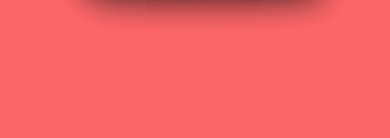
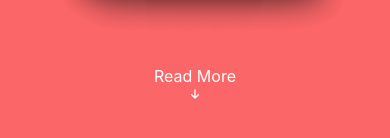
Before and after one commit to JackXN/jrtwo, a Next.js app: page / in a window 390 px wide. Shown: the part 524-662 px from the top of the page. Built offline with nearby package versions, Linux system fonts and the light colour scheme.

Commit message:
Header completed mobile

```diff
--- a/components/Heading.js
+++ b/components/Heading.js
@@ -7,7 +7,7 @@ import styles from '../styles/HeadingStyles';
 // Components
 import {Box, Text, Grid} from '@chakra-ui/react';
 import Image from 'next/image';
-
+import ReadMore from './ReadMore';
 
 
 
@@ -16,19 +16,14 @@ import Image from 'next/image';
 function Heading() {
     return (
         <Box sx={styles.container}>
-
-
             <Box sx={styles.introText}>
             <Text as='h1'>Hello, Im Jack</Text>
             <Text as='p'>Full-Stack Developer based in Salt Lake City, Utah</Text>
             </Box>
-
-
             <Box sx={styles.imgContainer}>
         <Image src={HeadImg} alt='Jack Rigan'/>
             </Box>
-
-
+            <ReadMore/>
         </Box>
     )
 }
--- /dev/null
+++ b/components/ReadMore.js
@@ -0,0 +1,16 @@
+import React from 'react'
+import {HiOutlineArrowSmDown as DownArrow} from 'react-icons/hi';
+
+function ReadMore() {
+    return (
+        <div style={{display: 'flex',
+        flexDirection:'column', alignItems:'center',
+
+        }}>
+             <p>Read More</p>
+            <DownArrow/>
+        </div>
+    )
+}
+
+export default ReadMore
--- a/pages/index.js
+++ b/pages/index.js
@@ -6,6 +6,7 @@ import Image from 'next/image'
 //Components
 import Hero from '../components/containers/Hero';
 import {Box } from '@chakra-ui/react';
+
 export default function Home() {
   return (
 
@@ -17,11 +18,11 @@ export default function Home() {
     <meta name='description' content='Full-Stack web developer'/>
     <meta property='og:title' content='Welcome to my website'/>
   </Head>
-    <Box style={{margin: '0', padding: '0'}}>
 <Hero/>
 
 
-    </Box>
+
+
     </>
   )
 }
--- a/styles/HeadingStyles.js
+++ b/styles/HeadingStyles.js
@@ -5,7 +5,10 @@ const styles = {
 container: {
     display: 'flex',
     flexDirection:['column'],
-    color: '#ffff'
+    color: '#ffff',
+    justifyContent: 'center',
+    alignItems:'center'
+
 },
 
 introText: {
```
Also changed, not shown: components/containers/Skills.js (added).
